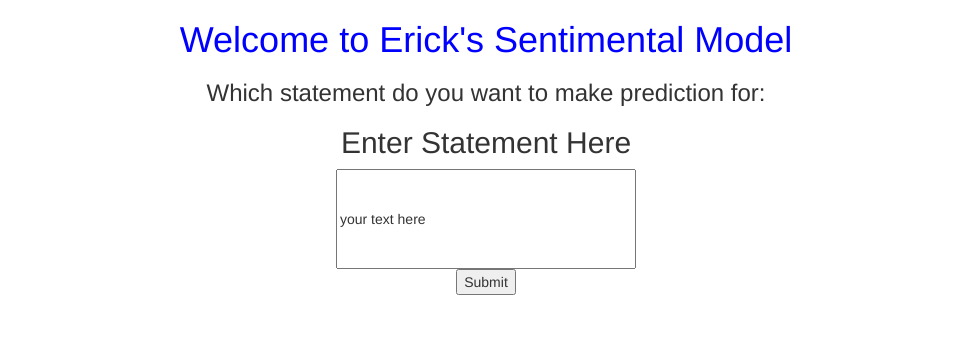
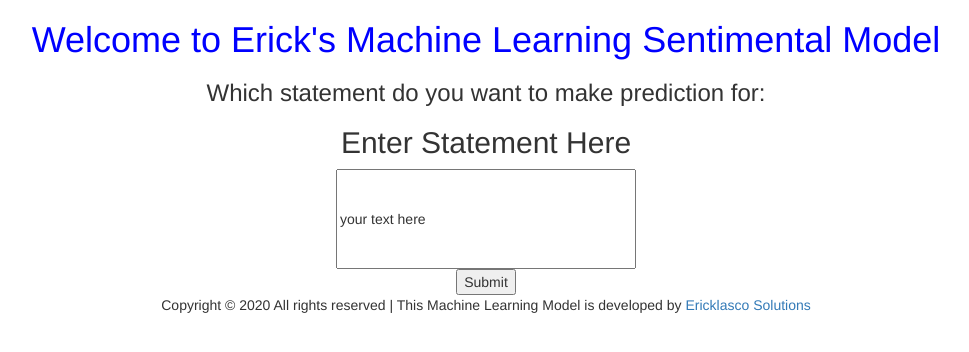
Before and after one commit to busuulwa-ericklasco7/Statemental_model, a Flask app: page /index in a window 1280 px wide. Shown: the top 352 px of the page, without its empty margins (154-1123 px from the left). Run offline with Flask 2, Linux system fonts and the light colour scheme; some libraries are stand-ins or nearby versions.

Commit message:
changed about

```diff
--- a/app.py
+++ b/app.py
@@ -19,7 +19,7 @@ def index():
 
 @app.route('/about')
 def about():
-    return "This is page is about my ML model."
+    return "This is a Machine Learning model which finds predictions of words \n By finding the probability of a statement passed being positive. \n It is trained on tweets and its using the Naive_bayes Classfier."
 
 
 @app.route('/predict', methods=['GET', "POST"])
--- a/templates/index.html
+++ b/templates/index.html
@@ -12,7 +12,7 @@
 
 <body>
     <center>
-    <strong><h1 style="color:Blue;">Welcome to Erick's Sentimental Model</h1></strong>
+    <strong><h1 style="color:Blue;">Welcome to Erick's Machine Learning Sentimental Model</h1></strong>
     <h3 style="color:;">Which statement do you want to make prediction for:</h3>
     <h2>Enter Statement Here</h3>
     <form id="input" method="post" action="predict">
@@ -21,6 +21,24 @@
 
     <input type="submit" value="Submit">
 </form>
+  <!-- Copywrite Area -->
+  <div class="container">
+    <div class="row">
+      <div class="col-12">
+        <div class="copywrite-content">
+          <p>
+            Copyright &copy;
+            <script>
+              document.write(new Date().getFullYear());
+            </script>
+            All rights reserved | This Machine Learning Model is developed
+            <i class="fa fa-heart-o" aria-hidden="true"></i> by
+            <a href="https://www.linkedin.com/in/erick-busuulwa-82383a170" target="_blank">Ericklasco Solutions</a>
+          </p>
+        </div>
+      </div>
+    </div>
+  </div>
 </center>
 </body>
 </html>
```
